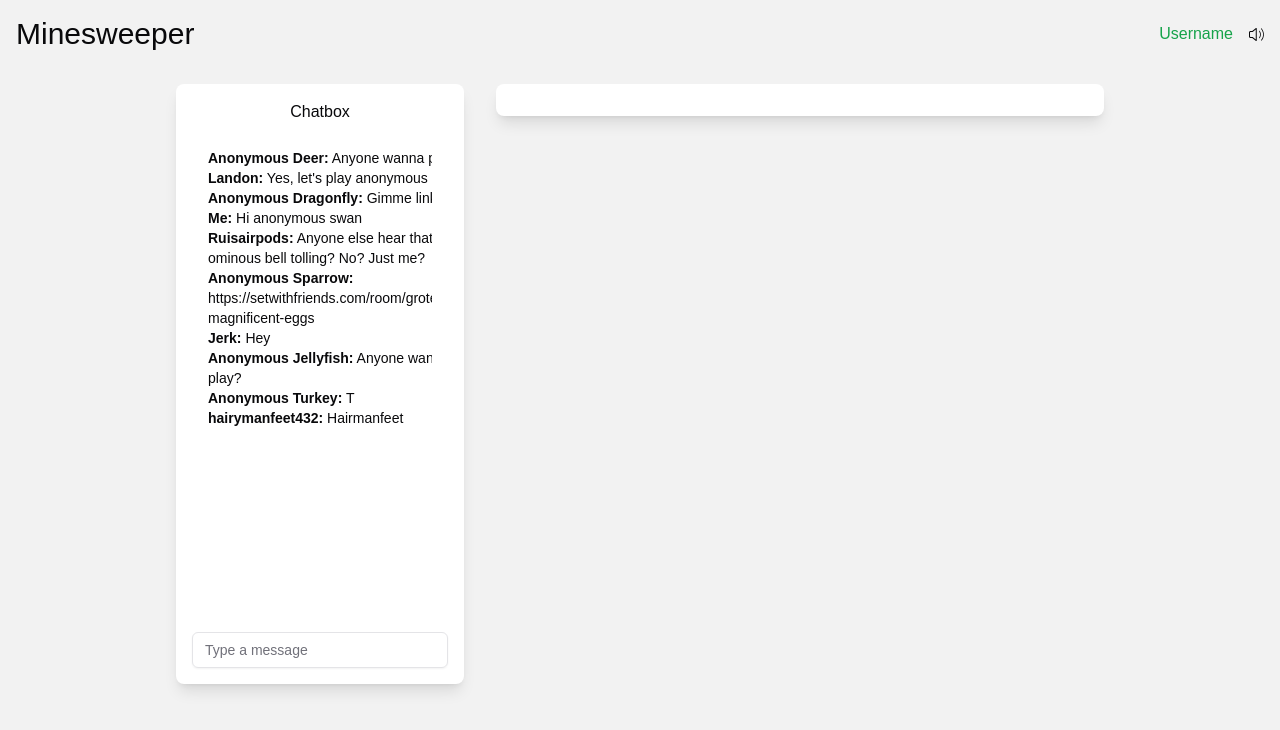
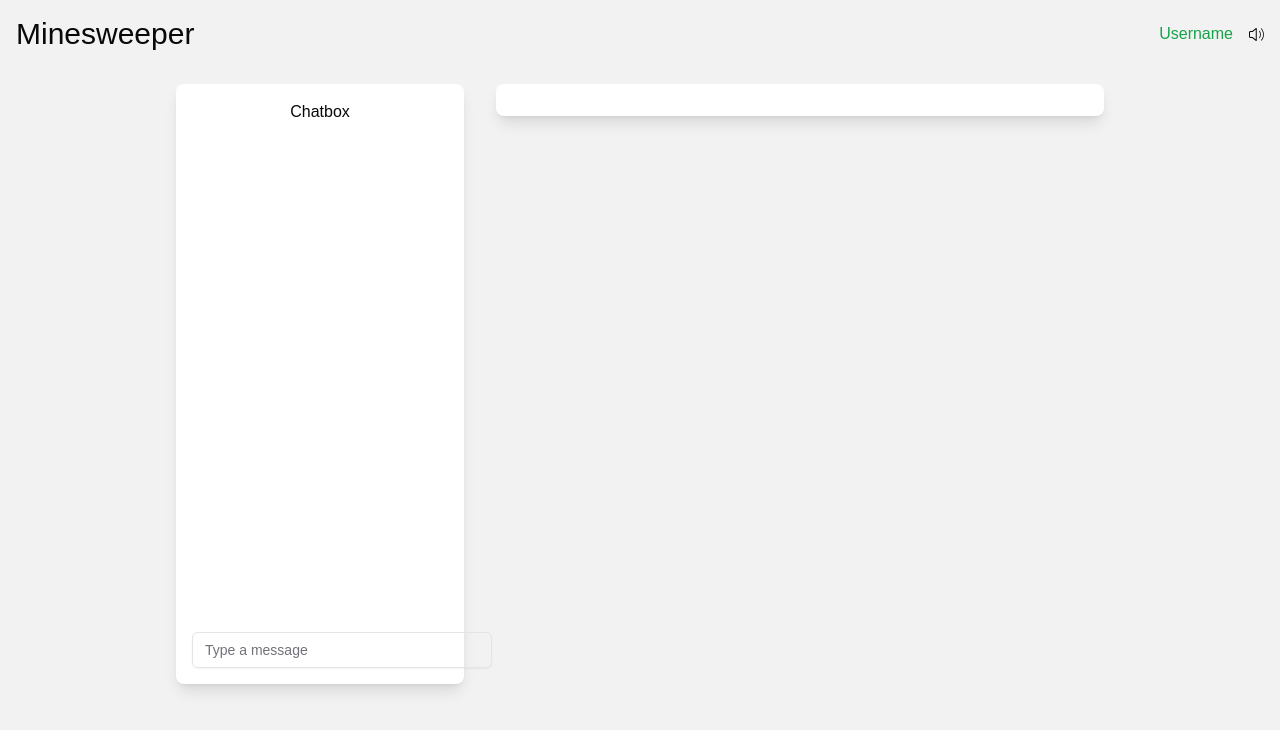
Before and after one commit to imsinha0/minesweeper, a Next.js app: page / in a window 1280 px wide. Shown: the top 730 px of the page. Built offline with nearby package versions, Linux system fonts and the light colour scheme.

Commit message:
added firebaseconfig

```diff
--- a/package.json
+++ b/package.json
@@ -17,6 +17,7 @@
     "@radix-ui/react-slot": "^1.1.0",
     "class-variance-authority": "^0.7.0",
     "clsx": "^2.1.1",
+    "firebase": "^11.0.1",
     "lucide-react": "^0.453.0",
     "next": "14.2.15",
     "react": "^18",
--- a/src/components/chatbox.tsx
+++ b/src/components/chatbox.tsx
@@ -1,32 +1,61 @@
 "use client";
 import { Input } from "@/components/ui/input";
 import { ScrollArea } from "@/components/ui/scroll-area";
-import { useState } from "react";
+import { useState, useEffect} from "react";
+import { db } from "@/firebaseConfig"; // Import Firestore instance
+import { collection, addDoc, onSnapshot, query, orderBy, DocumentData, getDocs} from "firebase/firestore";
+
+interface Message {
+    id: string;
+    username: string;
+    text: string;
+    timestamp: Date;
+}
 
 export default function Chatbox() {
-    const [messages, setMessages] = useState([
-        { id: 1, username: "Anonymous Deer", text: "Anyone wanna play" },
-        { id: 2, username: "Landon", text: "Yes, let's play anonymous deer" },
-        { id: 3, username: "Anonymous Dragonfly", text: "Gimme link" },
-        { id: 4, username: "Me", text: "Hi anonymous swan" },
-        { id: 5, username: "Ruisairpods", text: "Anyone else hear that ominous bell tolling? No? Just me?" },
-        { id: 6, username: "Anonymous Sparrow", text: "https://setwithfriends.com/room/grotesque-magnificent-eggs" },
-        { id: 7, username: "Jerk", text: "Hey" },
-        { id: 8, username: "Anonymous Jellyfish", text: "Anyone wanna play?" },
-        { id: 9, username: "Anonymous Turkey", text: "T" },
-        { id: 10, username: "hairymanfeet432", text: "Hairmanfeet" },
-    ]);
+
+    const [messages, setMessages] = useState<Message[]>([]);
     const [newMessage, setNewMessage] = useState("");
 
-    const handleKeyDown = (e) => {
+    {/*
+    useEffect(() => {
+        // Define a query to order messages by timestamp in ascending order
+        const q = query(collection(db, "messages"), orderBy("timestamp", "asc"));
+
+        // Subscribe to Firestore updates in real-time
+        const unsubscribe = onSnapshot(q, (snapshot) => {
+            setMessages(snapshot.docs.map((doc) => {
+                const data = doc.data() as DocumentData;
+                return {
+                    id: doc.id,
+                    username: data.username,
+                    text: data.text,
+                    timestamp: data.timestamp.toDate(),
+                } as Message;
+            }));
+        });
+
+        // Cleanup listener on component unmount
+        return () => unsubscribe();
+    }, []);
+    */}
+
+    const handleKeyDown = async (e: React.KeyboardEvent<HTMLInputElement>) => {
         if (e.key === "Enter" && newMessage.trim() !== "") {
-            const newMessageObject = {
-                id: messages.length + 1,
-                username: "Me", // You could make this dynamic if needed
-                text: newMessage,
-            };
-            setMessages([...messages, newMessageObject]);
-            setNewMessage(""); // Clear the input field
+            setNewMessage(""); // Clear input field after sending message
+            try {
+                console.log("Adding message to Firestore...");
+                await addDoc(collection(db, "messages"), {
+                    username: "Me", // Replace with a dynamic username if needed
+                    text: newMessage,
+                    timestamp: new Date(),
+                });
+                alert("Message sent successfully!");
+            } catch (error) {
+                console.log("oof");
+                console.error("Error adding message: ", error);
+            }
+
         }
     };
 
@@ -47,7 +76,7 @@ export default function Chatbox() {
                 value={newMessage}
                 onChange={(e) => setNewMessage(e.target.value)}
                 onKeyDown={handleKeyDown}
-                className="w-[300 px] mt-2"
+                className="w-[300px] mt-2"
             />
         </div>
     );
--- /dev/null
+++ b/src/firebaseConfig.ts
@@ -0,0 +1,21 @@
+// Import the functions you need from the SDKs you need
+import { initializeApp } from "firebase/app";
+import { getFirestore } from "firebase/firestore";
+// TODO: Add SDKs for Firebase products that you want to use
+// https://firebase.google.com/docs/web/setup#available-libraries
+
+// Your web app's Firebase configuration
+// For Firebase JS SDK v7.20.0 and later, measurementId is optional
+const firebaseConfig = {
+  apiKey: "AIzaSyB9vMJqEATNiGcydrLQ0uAATzAq82PG5tw",
+  authDomain: "minesweeper-eedc3.firebaseapp.com",
+  projectId: "minesweeper-eedc3",
+  storageBucket: "minesweeper-eedc3.firebasestorage.app",
+  messagingSenderId: "343315885206",
+  appId: "1:343315885206:web:5a1ba28ed1f314511b66b7",
+  measurementId: "G-X2JHY3S8B4"
+};
+
+// Initialize Firebase
+const app = initializeApp(firebaseConfig);
+export const db = getFirestore(app);
```
Also changed, not shown: 1 other file (tests, documents, lock files or other folders).
